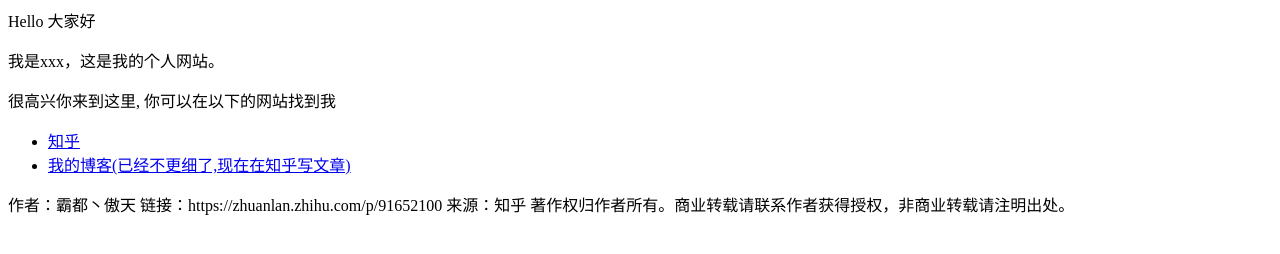
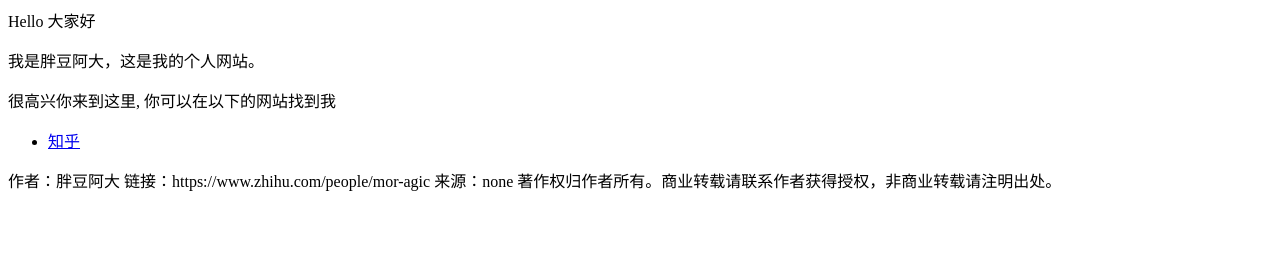
Before and after one commit to maowudi/gihub.io, a plain HTML site: page index.html in a window 1280 px wide. Drawn offline with Linux system fonts and the light colour scheme.

Commit message:
Update index.html

```diff
--- a/index.html
+++ b/index.html
@@ -1,13 +1,12 @@
 <p>Hello 大家好</p>
-<p>我是xxx，这是我的个人网站。 </p>
+<p>我是胖豆阿大，这是我的个人网站。 </p>
 <p>很高兴你来到这里, 你可以在以下的网站找到我</p>
 
 <ul>
-  <li> <a href="https://www.zhihu.com/people/AJLoveChina">知乎</a> </li>
-  <li> <a href="http://www.bing.com">我的博客(已经不更细了,现在在知乎写文章)</a> </li>
+  <li> <a href="https://www.zhihu.com/people/mor-agic">知乎</a> </li>
 </ul>
 
-作者：霸都丶傲天
-链接：https://zhuanlan.zhihu.com/p/91652100
-来源：知乎
+作者：胖豆阿大
+链接：https://www.zhihu.com/people/mor-agic
+来源：none
 著作权归作者所有。商业转载请联系作者获得授权，非商业转载请注明出处。
```
